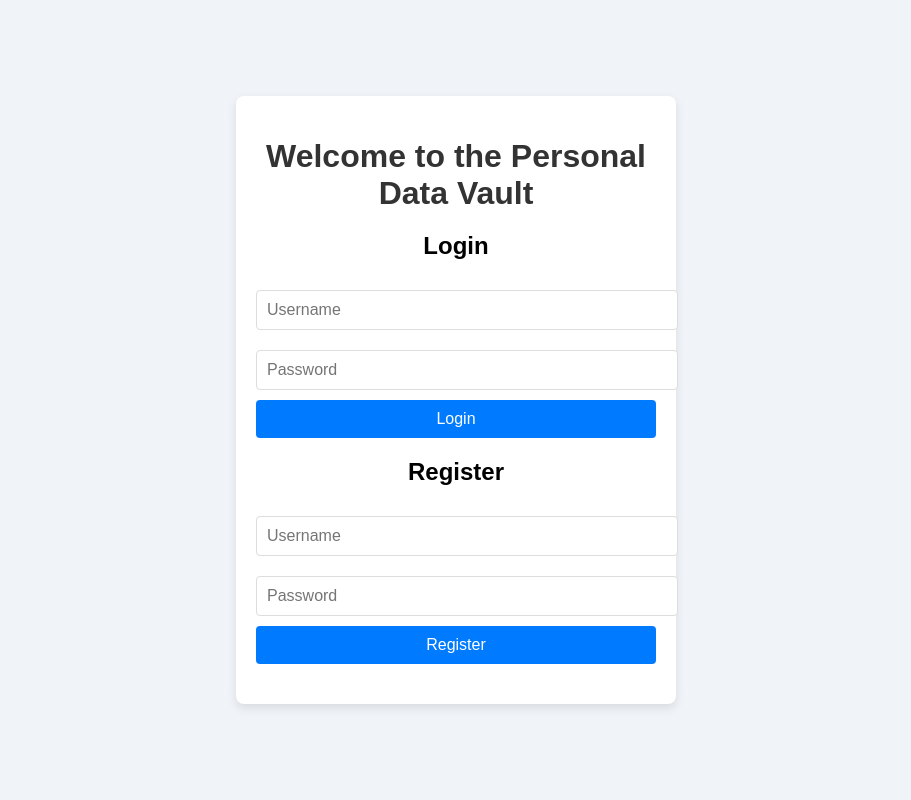
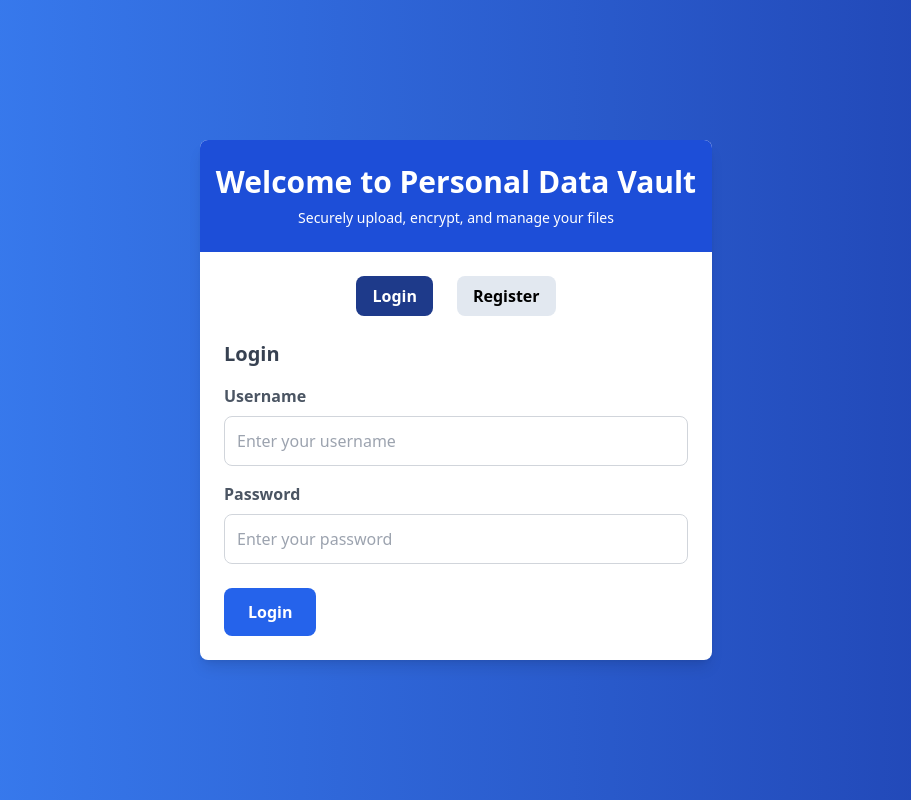
Before and after one commit to prakash2903/christmas-hackathon, a plain HTML site: page frontend/index.html in a window 1280 px wide. Shown: the whole page, without its empty margins (184-1095 px from the left). Drawn offline with nearby package versions, Linux system fonts and the light colour scheme.

Commit message:
refactor landing page

```diff
--- a/frontend/index.html
+++ b/frontend/index.html
@@ -3,30 +3,133 @@
 <head>
     <meta charset="UTF-8">
     <meta name="viewport" content="width=device-width, initial-scale=1.0">
-    <title>Login | Register</title>
-    <link rel="stylesheet" href="style.css">
+    <title>Welcome | Personal Data Vault</title>
+    <script src="https://cdn.tailwindcss.com"></script>
 </head>
-<body>
-    <div class="container">
-        <h1>Welcome to the Personal Data Vault</h1>
-        <div id="form-container">
+<body class="bg-gradient-to-r from-blue-500 to-blue-800 min-h-screen flex items-center justify-center">
+    <div class="max-w-lg w-full bg-white rounded-lg shadow-lg overflow-hidden">
+        <!-- Header -->
+        <div class="bg-blue-700 text-white text-center py-6">
+            <h1 class="text-3xl font-bold">Welcome to Personal Data Vault</h1>
+            <p class="mt-2 text-sm">Securely upload, encrypt, and manage your files</p>
+        </div>
+
+        <!-- Forms -->
+        <div class="p-6">
+            <!-- Tab Navigation -->
+            <div class="flex justify-center space-x-6 mb-6">
+                <button id="login-tab" class="tab-button active">Login</button>
+                <button id="register-tab" class="tab-button">Register</button>
+            </div>
+
             <!-- Login Form -->
-            <form id="login-form">
-                <h2>Login</h2>
-                <input type="text" id="login-username" placeholder="Username" required>
-                <input type="password" id="login-password" placeholder="Password" required>
-                <button type="submit">Login</button>
+            <form id="login-form" class="form-content">
+                <h2 class="text-xl font-bold mb-4 text-gray-700">Login</h2>
+                <div class="mb-4">
+                    <label for="login-username" class="block text-gray-600 font-bold mb-2">Username</label>
+                    <input type="text" id="login-username" placeholder="Enter your username" class="input-field">
+                </div>
+                <div class="mb-6">
+                    <label for="login-password" class="block text-gray-600 font-bold mb-2">Password</label>
+                    <input type="password" id="login-password" placeholder="Enter your password" class="input-field">
+                </div>
+                <button type="submit" class="btn-primary">Login</button>
             </form>
 
             <!-- Register Form -->
-            <form id="register-form">
-                <h2>Register</h2>
-                <input type="text" id="register-username" placeholder="Username" required>
-                <input type="password" id="register-password" placeholder="Password" required>
-                <button type="submit">Register</button>
+            <form id="register-form" class="form-content hidden">
+                <h2 class="text-xl font-bold mb-4 text-gray-700">Register</h2>
+                <div class="mb-4">
+                    <label for="register-username" class="block text-gray-600 font-bold mb-2">Username</label>
+                    <input type="text" id="register-username" placeholder="Choose a username" class="input-field">
+                </div>
+                <div class="mb-6">
+                    <label for="register-password" class="block text-gray-600 font-bold mb-2">Password</label>
+                    <input type="password" id="register-password" placeholder="Choose a password" class="input-field">
+                </div>
+                <button type="submit" class="btn-primary">Register</button>
             </form>
         </div>
     </div>
+
+    <script>
+        // Toggle between login and register forms
+        const loginTab = document.getElementById('login-tab');
+        const registerTab = document.getElementById('register-tab');
+        const loginForm = document.getElementById('login-form');
+        const registerForm = document.getElementById('register-form');
+
+        loginTab.addEventListener('click', () => {
+            loginForm.classList.remove('hidden');
+            registerForm.classList.add('hidden');
+            loginTab.classList.add('active');
+            registerTab.classList.remove('active');
+        });
+
+        registerTab.addEventListener('click', () => {
+            loginForm.classList.add('hidden');
+            registerForm.classList.remove('hidden');
+            loginTab.classList.remove('active');
+            registerTab.classList.add('active');
+        });
+    </script>
+
+    <style>
+        .tab-button {
+            background-color: #e2e8f0;
+            padding: 0.5rem 1rem;
+            font-weight: bold;
+            border-radius: 0.5rem;
+            cursor: pointer;
+            transition: background-color 0.3s;
+        }
+        .tab-button.active {
+            background-color: #1e3a8a;
+            color: white;
+        }
+        .tab-button:hover {
+            background-color: #cbd5e1;
+        }
+        .form-content {
+            animation: fadeIn 0.3s ease-in-out;
+        }
+        .input-field {
+            width: 100%;
+            padding: 0.75rem;
+            border: 1px solid #d1d5db;
+            border-radius: 0.5rem;
+            font-size: 1rem;
+        }
+        .input-field:focus {
+            outline: none;
+            border-color: #2563eb;
+        }
+        .btn-primary {
+            background-color: #2563eb;
+            color: white;
+            padding: 0.75rem 1.5rem;
+            font-size: 1rem;
+            border-radius: 0.5rem;
+            font-weight: bold;
+            transition: background-color 0.3s;
+        }
+        .btn-primary:hover {
+            background-color: #1d4ed8;
+        }
+        .hidden {
+            display: none;
+        }
+        @keyframes fadeIn {
+            from {
+                opacity: 0;
+                transform: translateY(-10px);
+            }
+            to {
+                opacity: 1;
+                transform: translateY(0);
+            }
+        }
+    </style>
     <script src="script.js"></script>
 </body>
 </html>
--- a/frontend/script.js
+++ b/frontend/script.js
@@ -1,13 +1,16 @@
 document.addEventListener('DOMContentLoaded', () => {
-    // Handle login
     const loginForm = document.getElementById('login-form');
     if (loginForm) {
+        console.log('Login form found and ready.'); // Debug message
         loginForm.addEventListener('submit', async (e) => {
-            e.preventDefault();
+            e.preventDefault(); // Prevent default form submission
+            console.log('Login form submitted.'); // Debug message
+
             try {
                 const username = document.getElementById('login-username').value;
                 const password = document.getElementById('login-password').value;
 
+                console.log(`Sending login request for user: ${username}`); // Debug message
                 const response = await fetch('http://127.0.0.1:5000/login', {
                     method: 'POST',
                     headers: { 'Content-Type': 'application/json' },
@@ -15,25 +18,27 @@ document.addEventListener('DOMContentLoaded', () => {
                 });
 
                 const data = await response.json();
+                console.log('Server response:', data); // Debug message
+
                 if (response.ok) {
                     alert('Login successful!');
-                    window.location.href = 'upload.html';
+                    console.log('Redirecting to upload.html');
+                    window.location.href = 'upload.html'; // Redirect to upload.html
                 } else {
-                    console.error(data);
                     alert(data.error || 'Login failed.');
                 }
             } catch (err) {
-                console.error(err);
+                console.error('Error in login form submission:', err);
                 alert('An error occurred. Check the console for details.');
             }
         });
     }
 
-    // Handle registration
     const registerForm = document.getElementById('register-form');
     if (registerForm) {
         registerForm.addEventListener('submit', async (e) => {
-            e.preventDefault();
+            e.preventDefault(); // Prevent default form submission
+
             try {
                 const username = document.getElementById('register-username').value;
                 const password = document.getElementById('register-password').value;
@@ -47,13 +52,12 @@ document.addEventListener('DOMContentLoaded', () => {
                 const data = await response.json();
                 if (response.ok) {
                     alert('Registration successful! Please log in.');
-                    registerForm.reset();
+                    registerForm.reset(); // Clear the form
                 } else {
-                    console.error(data);
                     alert(data.error || 'Registration failed.');
                 }
             } catch (err) {
-                console.error(err);
+                console.error('Error in registration form submission:', err);
                 alert('An error occurred. Check the console for details.');
             }
         });
```
Also changed, not shown: 1 other file.
